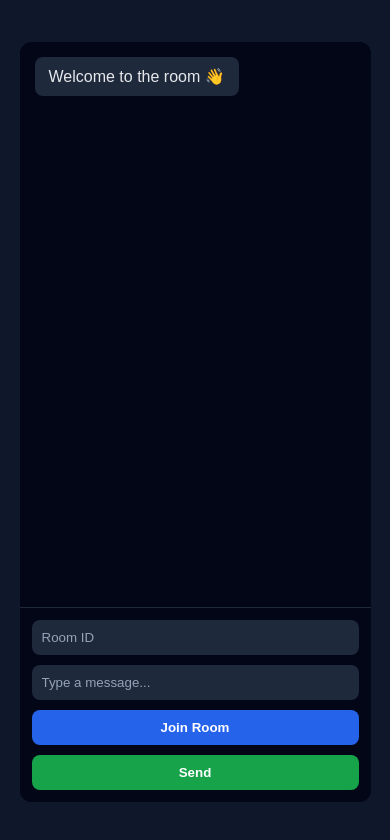
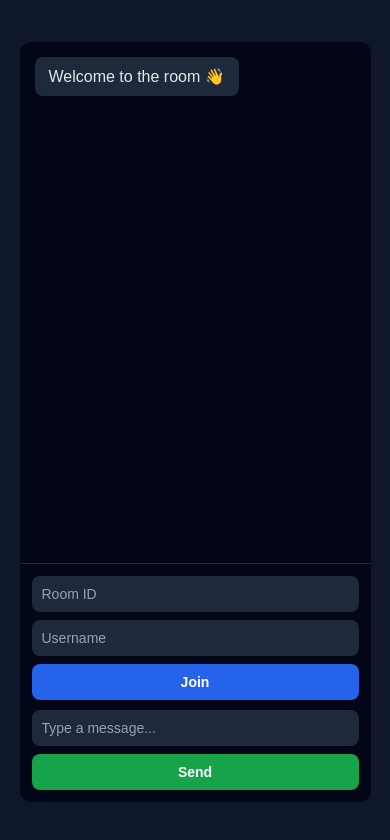
Before and after one commit to roldan-dsouza/socketio, a website built with Vite: page client/index.html in a window 390 px wide. Built offline with nearby package versions, Linux system fonts and the light colour scheme.

Commit message:
major fixes with memory leak

```diff
--- a/client/index.css
+++ b/client/index.css
@@ -43,12 +43,80 @@ body {
 
 /* Bottom controls */
 .controls {
-  display: grid;
-  grid-template-columns: 1fr 2fr auto auto;
-  gap: 10px;
   padding: 12px;
   background: #020617;
   border-top: 1px solid #1e293b;
+  display: flex;
+  flex-direction: column;
+  gap: 10px;
+}
+
+/* Top row: room + username + join */
+.top-row {
+  display: grid;
+  grid-template-columns: 1fr 1fr auto;
+  gap: 8px;
+}
+
+/* Bottom row: message + send */
+.bottom-row {
+  display: grid;
+  grid-template-columns: 1fr auto;
+  gap: 8px;
+}
+
+.controls input {
+  padding: 10px 12px;
+  border-radius: 8px;
+  border: none;
+  outline: none;
+  background: #1e293b;
+  color: #e5e7eb;
+  font-size: 14px;
+}
+
+.controls input::placeholder {
+  color: #94a3b8;
+}
+
+.message-input {
+  font-size: 15px;
+}
+
+/* Buttons */
+.btn {
+  padding: 10px 14px;
+  border-radius: 8px;
+  border: none;
+  cursor: pointer;
+  font-weight: 600;
+  font-size: 14px;
+  white-space: nowrap;
+}
+
+.join {
+  background: #2563eb;
+  color: white;
+}
+
+.send {
+  background: #16a34a;
+  color: white;
+}
+
+/* Mobile */
+@media (max-width: 600px) {
+  .top-row {
+    grid-template-columns: 1fr;
+  }
+
+  .bottom-row {
+    grid-template-columns: 1fr;
+  }
+
+  .btn {
+    width: 100%;
+  }
 }
 
 .controls input {
--- a/client/index.html
+++ b/client/index.html
@@ -15,14 +15,20 @@
 
       <!-- Controls -->
       <div class="controls">
+        <div class="top-row">
           <input type="text" placeholder="Room ID" class="room-input" />
+          <input type="text" placeholder="Username" class="username-input" />
+          <button class="btn join">Join</button>
+        </div>
+
+        <div class="bottom-row">
           <input
             type="text"
             placeholder="Type a message..."
             class="message-input"
           />
-        <button class="btn join">Join Room</button>
           <button class="btn send">Send</button>
+        </div>
         <script
           src="https://cdn.socket.io/4.7.2/socket.io.min.js"
           crossorigin="anonymous"
--- a/client/script.js
+++ b/client/script.js
@@ -1,37 +1,50 @@
-import { Socket } from "engine.io-client";
-
 const sendBtn = document.querySelector(".send");
 const joinBtn = document.querySelector(".join");
 const messageInput = document.querySelector(".message-input");
 const roomInput = document.querySelector(".room-input");
 const chatBox = document.querySelector(".chat-box");
+const usernameInput = document.querySelector(".username-input");
 let socket;
+
+function connectMessages() {
+  socket.on("chatMessage", ({ user, room, message }) => {
+    console.log(`Message in room ${room} from ${user}: ${message}`);
+    const msgDiv = document.createElement("div");
+    msgDiv.classList.add("message");
+    msgDiv.textContent = `${user}: ${message}`;
+    chatBox.appendChild(msgDiv);
+  });
+}
+
+joinBtn.addEventListener("click", () => {
+  if (!roomInput.value.trim()) {
+    alert("Please enter a room name.");
+    return;
+  }
+
+  if (!usernameInput.value.trim()) {
+    alert("Please enter a username.");
+    return;
+  }
+
+  socket = io("http://localhost:8080");
+
+  const room = roomInput.value.trim();
+  const username = usernameInput.value.trim();
+
+  socket.emit("joinRoom", { roomId: room, username });
+
+  socket.on("roomInvalid", ({ roomId: room, message }) => {
+    alert(`Cannot join room "${room}": ${message}`);
+    return;
+  });
+
+  connectMessages();
+});
 
 sendBtn.addEventListener("click", () => {
   const message = messageInput.value.trim();
   if (!message) return;
 
   socket.emit("chatMessage", { message });
-  socket.on("chatMessage", ({ room, message }) => {
-    const messageDiv = document.createElement("div");
-    messageDiv.classList.add("message");
-    messageDiv.textContent = `Room [${room}]: ${message}`;
-    chatBox.appendChild(messageDiv);
-  });
-
-  socket.emit("chatMessage", { roomId: room, message });
 });
-
-joinBtn.addEventListener("click", () => {
-  if (!roomInput.value.trim()) {
-    alert("Please enter a room name.");
-    return;
-  }
-  socket = io("http://localhost:8080");
-  const room = roomInput.value.trim();
-  socket.emit("joinRoom", { roomId: room });
-
-  socket.on("roomInvalid", ({ roomId: room, message }) => {
-    alert(`Cannot join room "${room}": ${message}`);
-  });
-});
```
Also changed, not shown: server/server.mjs (+8 -5 lines). Lines whose indentation alone changed are shown as unchanged.
